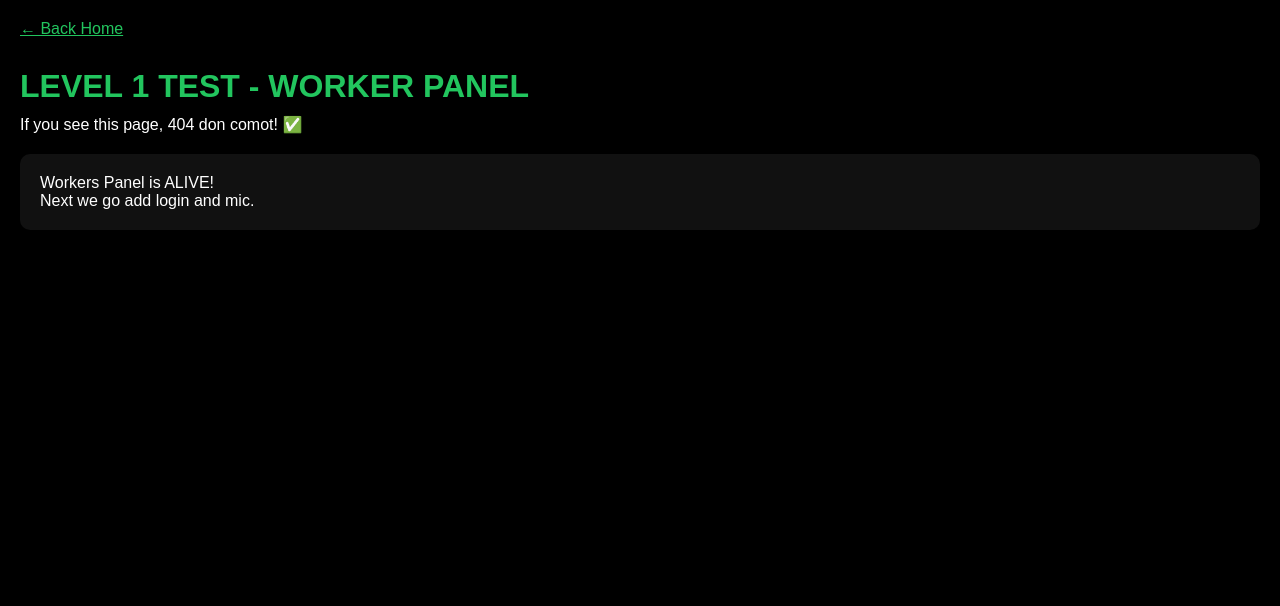
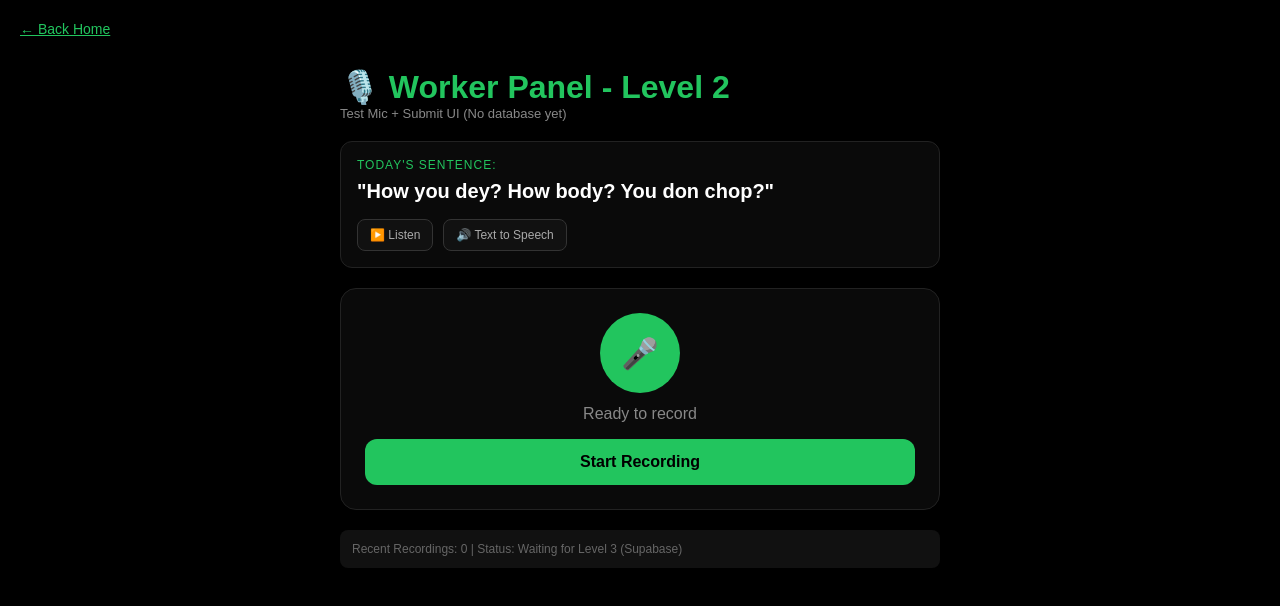
Before and after one commit to tapbombaai-glitch/main-naija-pidgin, a Next.js app: page /worker in a window 1280 px wide. Before the commit this address had no page. Shown: the top 606 px of the page. Built offline with nearby package versions, Linux system fonts and the light colour scheme.

Commit message:
Update page.tsx

```diff
--- a/app/worker/page.tsx
+++ b/app/worker/page.tsx
@@ -1,15 +1,71 @@
 "use client";
 import Link from "next/link";
+import { useState, useRef } from "react";
 
-export default function WorkerPanelTest() {
+export default function WorkerPanelLevel2() {
+  const [isRecording, setIsRecording] = useState(false);
+  const [hasRecording, setHasRecording] = useState(false);
+  const [sentence] = useState("How you dey? How body? You don chop?");
+  const timerRef = useRef<any>(null);
+
+  const toggleRecord = () => {
+    if (isRecording) {
+      setIsRecording(false);
+      setHasRecording(true);
+      clearTimeout(timerRef.current);
+    } else {
+      setIsRecording(true);
+      setHasRecording(false);
+      // Fake 3 sec recording
+      timerRef.current = setTimeout(() => {
+        setIsRecording(false);
+        setHasRecording(true);
+      }, 3000);
+    }
+  };
+
   return (
-    <div style={{ minHeight: "100vh", background: "black", color: "white", padding: "20px" }}>
-      <Link href="/" style={{ color: "#22c55e" }}>← Back Home</Link>
-      <h1 style={{ marginTop: "30px", color: "#22c55e" }}>LEVEL 1 TEST - WORKER PANEL</h1>
-      <p style={{ marginTop: "10px" }}>If you see this page, 404 don comot! ✅</p>
-      <div style={{ marginTop: "20px", padding: "20px", background: "#111", borderRadius: "10px" }}>
-        <p>Workers Panel is ALIVE!</p>
-        <p>Next we go add login and mic.</p>
+    <div style={{ minHeight: "100vh", background: "#000", color: "white", padding: "20px", fontFamily: "sans-serif" }}>
+      <Link href="/" style={{ color: "#22c55e", fontSize: "14px" }}>← Back Home</Link>
+
+      <div style={{ maxWidth: "600px", margin: "30px auto" }}>
+        <h1 style={{ color: "#22c55e" }}>🎙️ Worker Panel - Level 2</h1>
+        <p style={{ color: "#888", fontSize: "13px" }}>Test Mic + Submit UI (No database yet)</p>
+
+        <div style={{ marginTop: "20px", padding: "16px", background: "#0a0a0a", border: "1px solid #222", borderRadius: "12px" }}>
+          <p style={{ fontSize: "12px", color: "#22c55e", letterSpacing: "1px" }}>TODAY'S SENTENCE:</p>
+          <p style={{ fontSize: "20px", marginTop: "8px", fontWeight: "bold" }}>"{sentence}"</p>
+
+          <div style={{ display: "flex", gap: "10px", marginTop: "16px" }}>
+            <button style={{ padding: "8px 12px", background: "#111", border: "1px solid #333", borderRadius: "8px", color: "#aaa", fontSize: "12px" }}>▶️ Listen</button>
+            <button style={{ padding: "8px 12px", background: "#111", border: "1px solid #333", borderRadius: "8px", color: "#aaa", fontSize: "12px" }}>🔊 Text to Speech</button>
+          </div>
+        </div>
+
+        <div style={{ marginTop: "20px", padding: "24px", background: "#0a0a0a", border: isRecording ? "2px solid #ff4444" : "1px solid #222", borderRadius: "16px", textAlign: "center" }}>
+          <div style={{ width: "80px", height: "80px", borderRadius: "50%", background: isRecording ? "#ff4444" : "#22c55e", margin: "0 auto", display: "flex", alignItems: "center", justifyContent: "center", fontSize: "30px", animation: isRecording ? "pulse 1s infinite" : "none" }}>
+            🎤
+          </div>
+          <p style={{ marginTop: "12px", color: isRecording ? "#ff4444" : "#888" }}>{isRecording ? "● Recording... 3 sec test" : hasRecording ? "Recording done!" : "Ready to record"}</p>
+
+          <button onClick={toggleRecord} style={{ marginTop: "16px", width: "100%", padding: "14px", background: isRecording ? "#ff4444" : "#22c55e", color: isRecording ? "white" : "black", border: "none", borderRadius: "12px", fontWeight: "bold", fontSize: "16px", cursor: "pointer" }}>
+            {isRecording ? "Stop Recording" : hasRecording ? "Record Again" : "Start Recording"}
+          </button>
+
+          {hasRecording && (
+            <div style={{ marginTop: "16px" }}>
+              <audio controls style={{ width: "100%" }}><source src="" /></audio>
+              <button style={{ marginTop: "12px", width: "100%", padding: "12px", background: "#22c55e", color: "black", border: "none", borderRadius: "10px", fontWeight: "bold" }}>
+                Submit to Chairman →
+              </button>
+              <p style={{ marginTop: "8px", fontSize: "12px", color: "#22c55e" }}>✓ Level 2 working — Mic UI alive!</p>
+            </div>
+          )}
+        </div>
+
+        <div style={{ marginTop: "20px", padding: "12px", background: "#111", borderRadius: "8px", fontSize: "12px", color: "#666" }}>
+          <p>Recent Recordings: 0 | Status: Waiting for Level 3 (Supabase)</p>
+        </div>
       </div>
     </div>
   );
```
